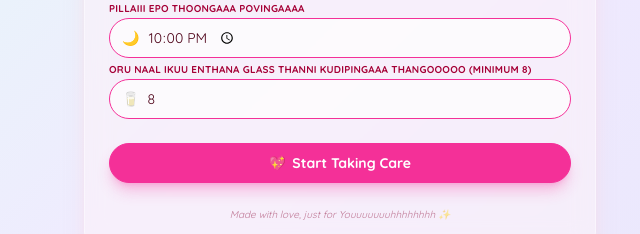
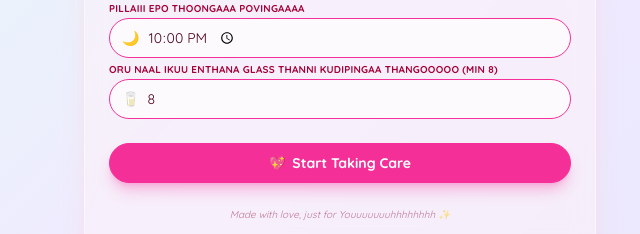
Before and after one commit to mbmurugan-15/water-tracker, a website: page index.html in a window 1280 px wide. Shown: the part 349-583 px from the top of the page, 300-940 px from the left. Drawn offline with Linux system fonts and the light colour scheme.

Commit message:
changed index

```diff
--- a/index.html
+++ b/index.html
@@ -82,7 +82,7 @@
             <div class="form-control w-full">
               <label class="label px-1 py-1"><span
                   class="label-text font-bold text-rose-800 text-[10px] sm:text-xs uppercase tracking-wide">Oru Naal
-                  Ikuu Enthana Glass Thanni Kudipingaaa Thangooooo (Minimum 8)</span></label>
+                  Ikuu Enthana Glass Thanni Kudipingaa Thangooooo (Min 8)</span></label>
               <label class="input input-bordered input-primary flex items-center gap-2 bg-white/70 w-full">
                 <span>🥛</span>
                 <input type="number" id="goalInput" class="grow w-full text-sm sm:text-base" value="8" min="4"
```
